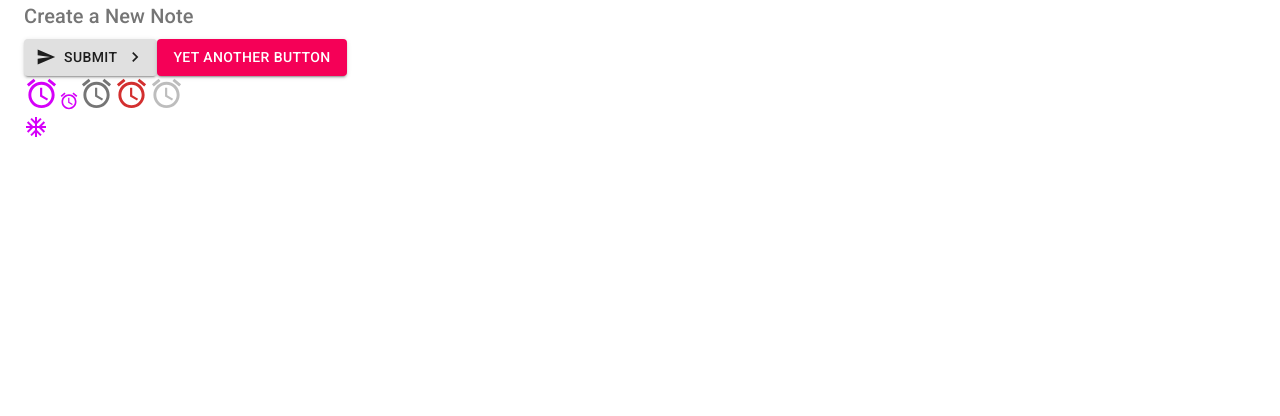
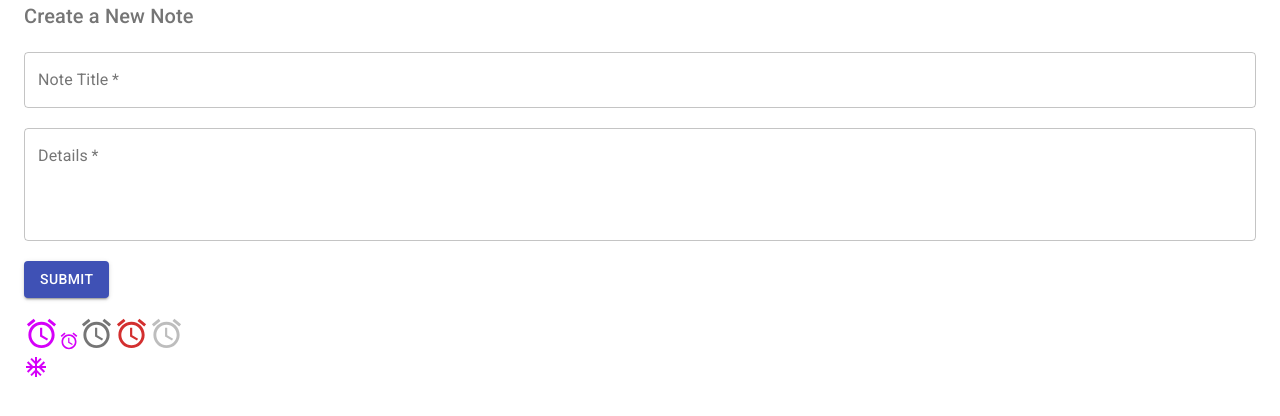
Before and after one commit to romankolivashko/material-notebook, a React (Create React App) app: page /create in a window 1280 px wide. Shown: the top 416 px of the page. Built offline with nearby package versions, Linux system fonts and the light colour scheme.

Commit message:
Added form TextField, added empty field err validation logic

```diff
--- a/src/App.js
+++ b/src/App.js
@@ -1,13 +1,13 @@
 import { BrowserRouter as Router, Switch, Route } from "react-router-dom";
 import Notes from "./pages/Notes";
 import Create from "./pages/Create";
-import { ThemeProvider, createTheme } from "@mui/material/styles";
-import { purple } from "@mui/material/colors";
+import { createTheme, ThemeProvider } from '@mui/material/styles' //'@material-ui/core/styles
+import { green, purple } from '@mui/material/colors';
 
 const theme = createTheme({
   palette: {
     primary: {
-      main: "#fefefe",
+      main: "#fefefe"
     },
     secondary: purple
   },
--- a/src/pages/Create.js
+++ b/src/pages/Create.js
@@ -1,32 +1,45 @@
-import React from "react";
-import { Typography } from "@material-ui/core";
+import React, { useState } from "react";
+import { TextField, Typography } from "@material-ui/core";
 import Button from "@material-ui/core/Button";
 import Container from "@material-ui/core/Container";
-import AccessAlarmIcon from '@mui/icons-material/AccessAlarm';
-import AcUnitIcon from '@mui/icons-material/AcUnit';
-import SendIcon from '@mui/icons-material/Send';
-import KeyboardArrowRightIcon from '@mui/icons-material/KeyboardArrowRight';
-import { makeStyles } from '@material-ui/core'; //needs to be destructured as a function, but not component
-
+import AccessAlarmIcon from "@mui/icons-material/AccessAlarm";
+import AcUnitIcon from "@mui/icons-material/AcUnit";
+import SendIcon from "@mui/icons-material/Send";
+import KeyboardArrowRightIcon from "@mui/icons-material/KeyboardArrowRight";
+import { makeStyles } from "@material-ui/core"; //needs to be destructured as a function, but not component
+// import { TextField } from "@material-ui/core";
 
 const useStyles = makeStyles({
-  btn: {
-    fontSize: 60,
-    backgroundColor: 'violet',
-    '&:hover' : {
-      backgroundColor: 'brown'
+  field: {
+    marginTop: 20,
+    marginBottom: 20,
+    display: "block",
+  },
+});
+
+export default function Create() {
+  const classes = useStyles();
+  const [title, setTitle] = useState("");
+  const [details, setDetails] = useState("");
+  const [titleError, setTitleError] = useState(false);
+  const [detailsError, setDetailsError] = useState(false);
+
+  const handleSubmit = (e) => {
+    e.preventDefault();
+    setTitleError(false);
+    setDetailsError(false);
+
+    if (title == '') {
+      setTitleError(true)
     }
-  },
-  title: {
-    textDecoration: 'underline',
-    marginBottom: 20
-  }
-})
+    if (details == '') {
+      setDetailsError(true)
+    }
 
 
 
-export default function Create() {
-  const classes = useStyles()
+    if (title && details) console.log(title, details);
+  };
 
   return (
     <Container>
@@ -38,22 +51,39 @@
       >
         Create a New Note
       </Typography>
-      <Button
-        onClick = {()=> console.log("clicked me")}
-        type="submit"
-        // color="secondary"
-        variant="contained"
-        startIcon={<SendIcon />}
-        endIcon={<KeyboardArrowRightIcon />}
-      >Submit</Button>
-      <Button
-        onClick = {()=> console.log("clicked me")}
-        type="submit"
-        color="secondary"
-        variant="contained"
-      >Yet Another Button</Button>
 
-    {/* icons */}
+      <form noValidate autoComplete="off" onSubmit={handleSubmit}>
+        <TextField
+          onChange={(e) => setTitle(e.target.value)}
+          className={classes.field}
+          label="Note Title"
+          variant="outlined"
+          fullWidth
+          required
+          error={titleError}
+          />
+        <TextField
+          onChange={(e) => setDetails(e.target.value)}
+          className={classes.field}
+          label="Details"
+          variant="outlined"
+          multiline
+          rows={4}
+          fullWidth
+          required
+          error={detailsError}
+        />
+
+        <Button
+          type="submit"
+          color="primary"
+          variant="contained"
+        >
+          Submit
+        </Button>
+      </form>
+
+      {/* icons */}
       <br />
       <AccessAlarmIcon color="secondary" fontSize="large" />
       <AccessAlarmIcon color="secondary" fontSize="small" />
```
